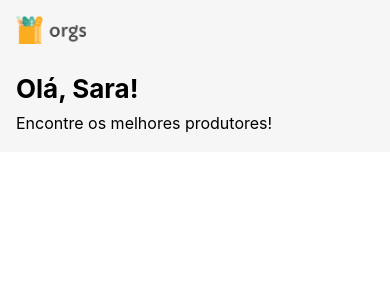
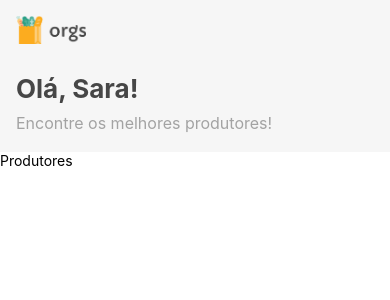
Before and after one commit to rafadealmeida/React-Native-CLI-Hooks, a React Native app: screen / in a window 390 px wide. Shown: the top 300 px of the page. Built offline with nearby package versions, Linux system fonts and the light colour scheme.

Commit message:
Criando e ajustando  Mocks

```diff
--- a/src/mocks/Topo.js
+++ b/src/mocks/Topo.js
@@ -1,5 +1,5 @@
 const topo = {
-  boasVindas: 'Olá Natalia',
+  boasVindas: 'Olá, Sara!',
   legenda: 'Encontre os melhores produtores',
 };
 
--- a/src/pages/Home/components/Header.js
+++ b/src/pages/Home/components/Header.js
@@ -1,6 +1,7 @@
 import React from 'react';
 import {Image, Text, View, StyleSheet} from 'react-native';
 import logo from '../../../../src/assets/logo.png';
+import {getTop} from '../../../service/GetData';
 
 function Header() {
   return (
@@ -24,12 +25,14 @@ const styles = StyleSheet.create({
     height: 28,
   },
   title: {
+    color: '#464646',
     fontSize: 26,
     lineHeight: 42,
     fontWeight: 'bold',
     marginTop: 24,
   },
   description: {
+    color: '#A3A3A3',
     fontSize: 16,
     lineHeight: 26,
   },
--- /dev/null
+++ b/src/pages/Home/components/Produtores.js
@@ -0,0 +1,14 @@
+import React, {useEffect} from 'react';
+import {Text} from 'react-native';
+import {getProdutores} from '../../../service/GetData';
+
+function Produtores() {
+  useEffect(() => {
+    const response = getProdutores();
+    console.log(response);
+  }, []);
+
+  return <Text>Produtores</Text>;
+}
+
+export default Produtores;
--- a/src/pages/Home/index.js
+++ b/src/pages/Home/index.js
@@ -1,10 +1,12 @@
 import React from 'react';
 import Header from './components/Header';
+import Produtores from './components/Produtores';
 
 function Home() {
   return (
     <>
       <Header />
+      <Produtores />
     </>
   );
 }
--- a/src/service/GetData.js
+++ b/src/service/GetData.js
@@ -1,5 +1,5 @@
 import produtores from '../mocks/Produtores';
-import topo from '../mocks/top';
+import topo from '../mocks/Topo';
 
 export const getProdutores = () => {
   return produtores;
```
